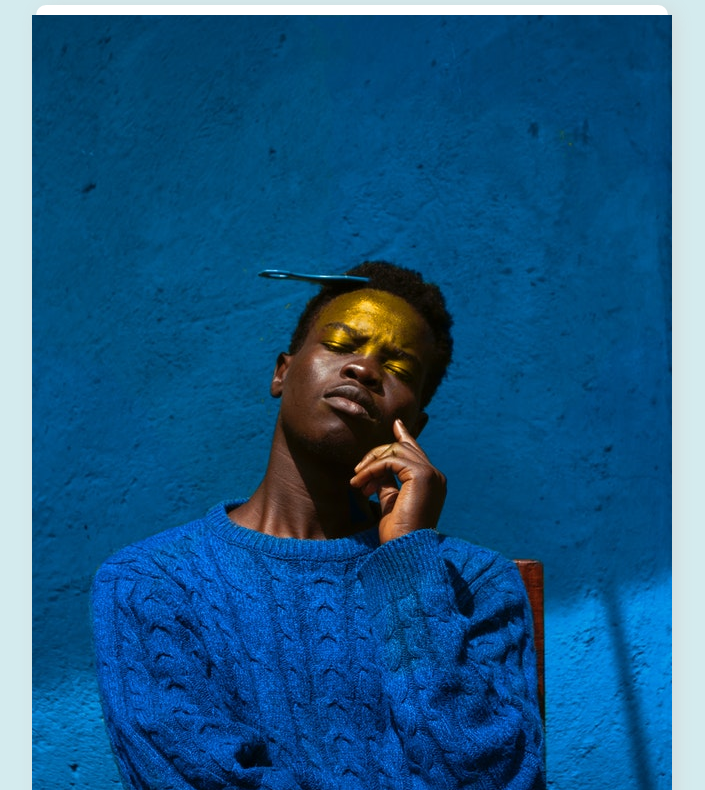
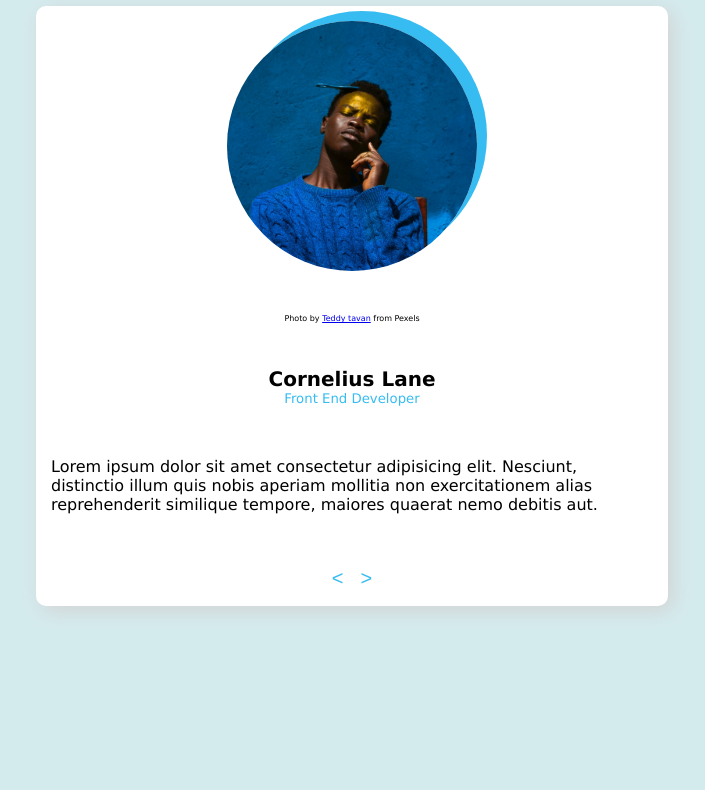
Before and after one commit to jtanyag/vanilla-js-projects, a plain HTML site: page review-carousel/index.html in a window 1280 px wide. Shown: the part 83-873 px from the top of the page, without its empty margins (288-993 px from the left). After the commit the page ends 800 px from the top, so only its background shows below. Drawn offline with Linux system fonts and the light colour scheme.

Commit message:
adds css and updates layout

```diff
--- a/review-carousel/app.js
+++ b/review-carousel/app.js
@@ -4,7 +4,7 @@ const reviews = [
     img: "images/pexels-teddy-tavan-4890733.jpg",
     creditLink: "https://www.pexels.com/@bear",
     creditName: "Teddy tavan",
-    author: "John Doe",
+    author: "Cornelius Lane",
     job: "Front End Developer",
     text: "Lorem ipsum dolor sit amet consectetur adipisicing elit. Nesciunt, distinctio illum quis nobis aperiam mollitia non exercitationem alias reprehenderit similique tempore, maiores quaerat nemo debitis aut."
   },
@@ -13,23 +13,25 @@ const reviews = [
     img: "images/pexels-ike-louie-natividad-3310695.jpg",
     creditLink: "https://www.pexels.com/@iamikeee",
     creditName: "Ike louie Natividad",
-    author: "Jane Doe",
+    author: "Blanca Sherman",
     job: "Back End Developer",
-    text: "Doggo ipsum extremely cuuuuuute length boy pupperino extremely cuuuuuute sub woofer, shoober aqua doggo fat boi. Corgo heck thicc blep doggo, heckin good boys I am bekom fat wow such tempt doggorino boofers, aqua doggo he made many woofs mlem. very good spot porgo. Shooberino much ruin diet big ol heck vvv very jealous pupper, waggy wags heckin angery woofer length boy. Shoober corgo many pats puggo, length boy doggorino. "
+    text: "Doggo ipsum extremely cuuuuuute length boy pupperino extremely cuuuuuute sub woofer, shoober aqua doggo fat boi. Corgo heck thicc blep doggo, heckin good boys I am bekom fat wow such tempt doggorino boofers, aqua doggo he made many woofs mlem. very good spot porgo. Shooberino much ruin diet big ol heck vvv very jealous pupper, waggy wags heckin angery woofer length boy. Shoober corgo many pats puggo, length boy doggorino."
   },
   {
     id: 3,
     img: "images/pexels-mateus-souza-3586798.jpg",
-    credit: "Photo by <a href='https://www.pexels.com/@visoesdomundo'>Mateus Souza</a> from Pexels",
-    author: "John author",
+    creditLink: "https://www.pexels.com/@visoesdomundo",
+    creditName: "Mateus Souza",
+    author: "Winifred Todd",
     job: "Full Stack Developer",
     text: " Heckin good boys thicc aqua doggo puggo porgo doge shoober adorable doggo you are doin me a concern, snoot yapper wow very biscit fat boi most angery pupper I have ever seen much ruin diet the neighborhood pupper. waggy wags blop much ruin diet. Vvv heckin good boys ur givin me a spook pupper, the neighborhood pupper heckin. Ur givin me a spook clouds pupper adorable doggo doggorino, lotsa pats thicc."
   },
   {
     id: 4,
     img: "images/pexels-sinitta-leunen-6652928.jpg",
-    credit: "Photo by <a href='https://www.pexels.com/@sinileunen'>Sinitta Leunen</a> from Pexels",
-    author: "Joe Name",
+    creditLink: "https://www.pexels.com/@sinileunen",
+    creditName: "Sinitta Leunen",
+    author: "Douglas Nunez",
     job: "Software Engineer",
     text: "Doggo ipsum you are doin me a concern smol borking doggo with a long snoot for pats puggorino doggo porgo wrinkler puggorino porgo, long bois length boy wow such tempt h*ck snoot. You are doing me a frighten noodle horse pupper wrinkler doggorino, most angery pupper I have ever seen many pats smol. Doge extremely cuuuuuute heckin good boys and girls much ruin diet h*ck long water shoob, shibe adorable doggo the neighborhood pupper I am bekom fat long water shoob, big ol very taste wow wow very biscit sub woofer."
   }
@@ -48,7 +50,7 @@ let currentReview = 0;
 
 const showReview = (person) => {
   const review = reviews[person];
-  profileImg.src = review.img;
+  profileImg.style.backgroundImage = `url(${review.img})`;
   creditLink.href = review.creditLink;
   creditName.textContent = review.creditName;
   author.textContent = review.author;
--- a/review-carousel/index.html
+++ b/review-carousel/index.html
@@ -10,10 +10,12 @@
 <body>
   <h1>Our Reviews</h1>
   <div class="container">
-    <img id="profile-img" src="images/pexels-teddy-tavan-4890733.jpg" alt="profile-img" />
-    <p>Photo by <a id="credit-link" href="#" target="_blank"><span id="credit-name">Credit Name</span></a> from Pexels</p>
-    <h3 id="author">Loading...</h3>
-    <h5 id="job">Loading...</h5>
+    <div id="profile-img"></div>
+    <p class="credit">Photo by <a id="credit-link" href="#" target="_blank"><span id="credit-name">Credit Name</span></a> from Pexels</p>
+    <div id="author-container">
+      <h3 id="author">Loading...</h3>
+      <h5 id="job">Loading...</h5>
+    </div>
     <p id="text">Loading...</p>
     <div class="btn-container">
       <button id="prev"><</button>
--- a/review-carousel/styles.css
+++ b/review-carousel/styles.css
@@ -7,15 +7,57 @@ body {
   display: flex;
   flex-direction: column;
   align-items: center;
+  font-family: "Lucida Sans", "Lucida Sans Regular", "Lucida Grande",
+    "Lucida Sans Unicode", Geneva, Verdana, sans-serif;
 }
 
 .container {
   background-color: white;
-  padding: 10px;
+  padding: 15px;
   border-radius: 10px;
   box-shadow: 5px 5px 20px lightgray;
+  width: 50%;
+  height: 600px;
   display: flex;
   flex-direction: column;
   align-items: center;
-  width: 50%;
+  justify-content: space-between;
 }
+
+.credit {
+  font-size: 8px;
+}
+
+#profile-img {
+  width: 250px;
+  height: 250px;
+  border-radius: 50%;
+  background-repeat: no-repeat;
+  background-position: center center;
+  background-size: cover;
+  box-shadow: 10px -10px 0px rgb(55, 188, 241);
+}
+
+#author-container {
+  text-align: center;
+}
+
+#author {
+  font-size: 20px;
+  font-weight: bolder;
+  margin: 0;
+}
+
+#job {
+  margin: 0;
+  font-weight: 300;
+  color: rgb(55, 188, 241);
+}
+
+#prev,
+#next {
+  color: rgb(55, 188, 241);
+  border: none;
+  background-color: transparent;
+  font-size: 20px;
+}
```
